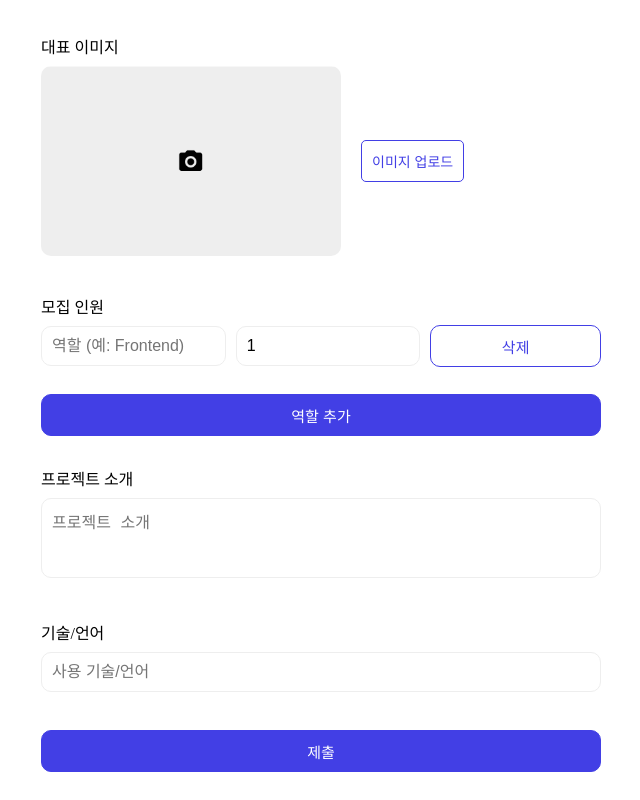
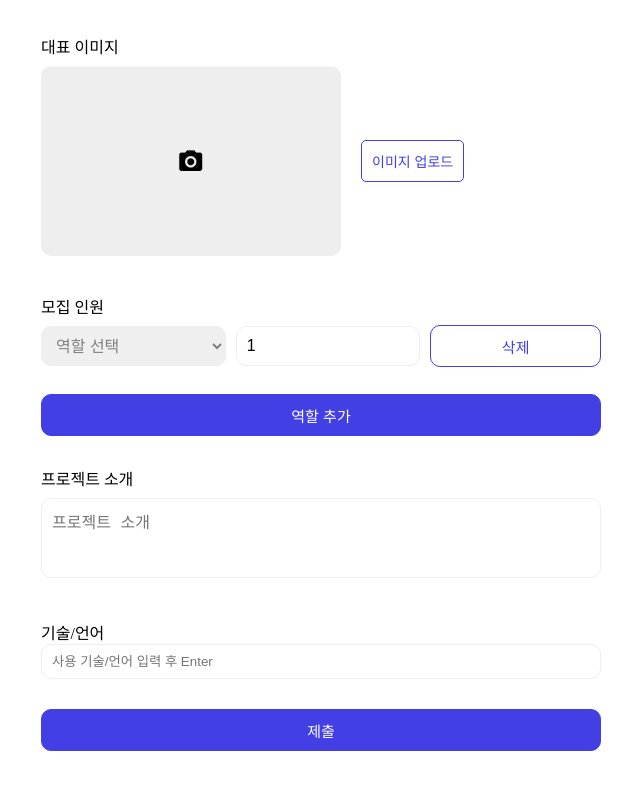
Before and after one commit to Jihyeoniiiii/TeamMate, a React (Vite) app: page /projectCreation in a window 1280 px wide. Shown: the part 403-1203 px from the top of the page, without its empty margins (319-959 px from the left). After the commit the page ends 1182 px from the top, so only its background shows below. Built offline with nearby package versions, Linux system fonts and the light colour scheme.

Commit message:
refactor: addMember dropdown, technologies use tag component

```diff
--- a/src/pages/ProjectCreationPage.jsx
+++ b/src/pages/ProjectCreationPage.jsx
@@ -1,6 +1,7 @@
 import { useState, useEffect } from "react";
 import styled from "styled-components";
 import Button from "../components/Button";
+import TagInput from "../components/TagInputContainer";
 import NavigationBar from "../components/NavigationBar";
 import { useDispatch, useSelector } from "react-redux";
 import {
@@ -11,10 +12,25 @@ import {
   removeMember,
 } from "../store/projectSlice";
 
+const roles = [
+  { id: 1, name: "기획" },
+  { id: 2, name: "디자인" },
+  { id: 3, name: "프론트엔드 개발" },
+  { id: 4, name: "백엔드 개발" },
+  { id: 5, name: "안드로이드 개발" },
+  { id: 6, name: "IOS 개발" },
+  { id: 7, name: "AI" },
+  { id: 8, name: "보안" },
+];
+
 const ProjectCreationPage = () => {
+
   const projectState = useSelector((state) => state.project);
   const dispatch = useDispatch();
 
+  const [technologies, setTechnologies] = useState(
+    projectState.technologies ? projectState.technologies.split(", ") : []
+  );
   const [imagePreview, setImagePreview] = useState(projectState.image); // 이미지 미리보기 상태
 
   // 입력 핸들러 (한 번에 모든 필드 업데이트 가능)
@@ -118,8 +134,7 @@ const ProjectCreationPage = () => {
         <Label>모집 인원
           {projectState.members.map((member, index) => (
             <MemberWrapper key={index}>
-              <Input
-                type="text"
+              <Select
                 value={member.role}
                 onChange={(e) =>
                   dispatch(
@@ -129,8 +144,19 @@ const ProjectCreationPage = () => {
                     })
                   )
                 }
-                placeholder="역할 (예: Frontend)"
-              />
+                style={{
+                  color: member.role ? "black" : "gray",
+                }}
+              >
+                <option value="" disabled hidden>
+                  역할 선택
+                </option>
+                {roles.map((role) => (
+                  <option key={role.id} value={role.name}>
+                    {role.name}
+                  </option>
+                ))}
+              </Select>
               <Input
                 type="number"
                 value={member.count}
@@ -155,6 +181,7 @@ const ProjectCreationPage = () => {
           </ButtonWrapper>
         </Label>
 
+
         <Label>
           프로젝트 소개
           <TextArea
@@ -166,13 +193,16 @@ const ProjectCreationPage = () => {
 
         <Label>
           기술/언어
-          <Input
-            type="text"
-            value={projectState.technologies}
-            onChange={(e) => handleInputChange("technologies", e.target.value)}
-            placeholder="사용 기술/언어"
+          <TagInput
+            tags={technologies}
+            setTags={(tags) => {
+              setTechnologies(tags);
+              handleInputChange("technologies", tags.join(", "));
+            }}
+            placeholder="사용 기술/언어 입력 후 Enter"
           />
         </Label>
+
 
         <ButtonWrapper>
           <Button text="제출" onClick={handleSubmit} />
```
